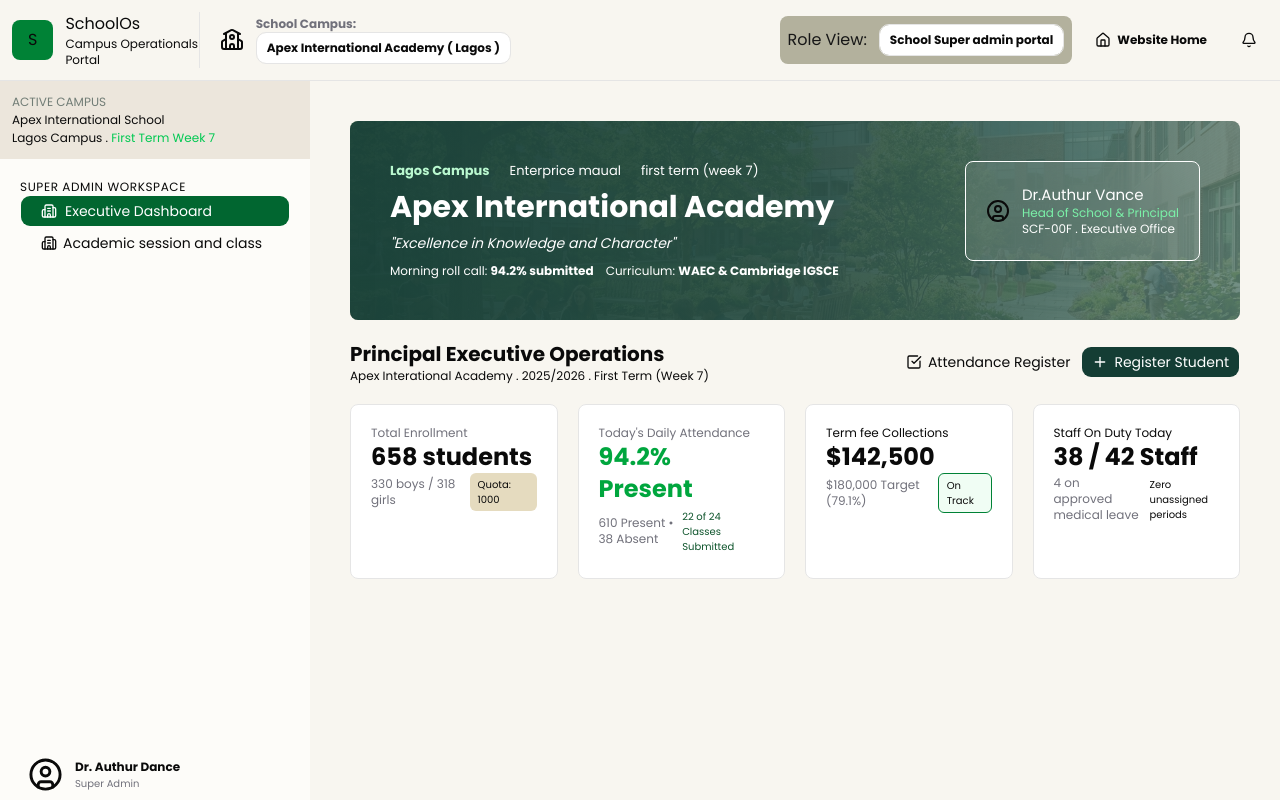
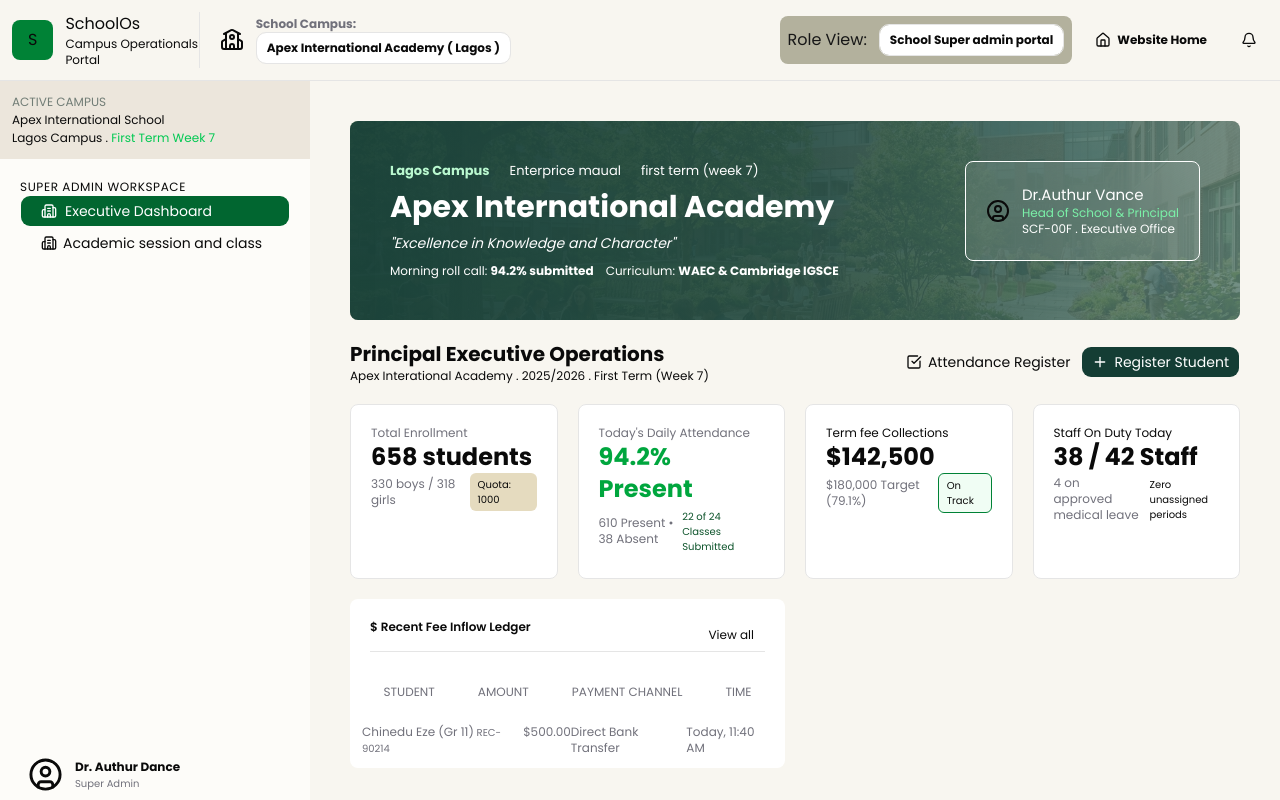
Before and after one commit to Maxwellsmall/schoolos, a Next.js app in the folder frontend/: page /liveportal in a window 1280 px wide. Built offline with nearby package versions, Linux system fonts and the light colour scheme.

Commit message:
feat: update enrollment display and add recent fee inflow ledger section

```diff
--- a/frontend/app/liveportal/page.tsx
+++ b/frontend/app/liveportal/page.tsx
@@ -48,7 +48,7 @@ export default function () {
                 <Button variant="selected"> <Plus/> Register Student </Button>
             </div>
         </div>
-        <div className="grid grid-rows-2 md:grid-cols-4 gap-5">
+        <div className="grid grid-rows-1 md:grid-cols-4  gap-5">
             <div className="p-5 bg-white border rounded-md">
                 <p className="text-xs text-zinc-500">Total Enrollment</p>
                 <h1 className="text-2xl font-bold">658 students</h1>
@@ -87,9 +87,26 @@ export default function () {
             </div>
 
         </div>
-        <div className="grid md:grid-cols-2 gap-5">
-            <div className="">
-
+        <div className="grid md:grid-cols-2 gap-5 my-5">
+            <div className="bg-white rounded-md">
+                <div className="flex justify-between m-5 border-b ">
+                    <p className="font-semibold text-xs">$ Recent Fee Inflow Ledger</p>
+                    <Button variant={"ghost"} className="text-xs">View all</Button>
+                </div>
+                <div className="flex justify-around text-xs text-zinc-500 p-3">
+                    <p>STUDENT</p>
+                    <p>AMOUNT</p>
+                    <p>PAYMENT CHANNEL</p>
+                    <p>TIME</p>
+                </div>
+            <div className="flex justify-around text-xs text-zinc-500 p-3">
+                <p>Chinedu Eze (Gr 11)
+            <span className="text-[10px]"> REC-90214 </span>
+            </p>
+            <p>$500.00</p>
+            <p>Direct Bank Transfer</p>
+            <p>Today, 11:40 AM</p>
+            </div>
             </div>
             <div className=""></div>
         </div>
```
